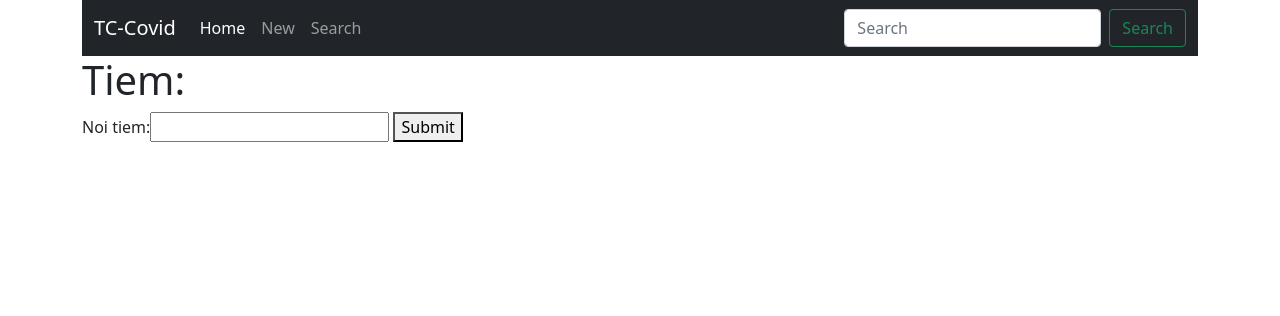
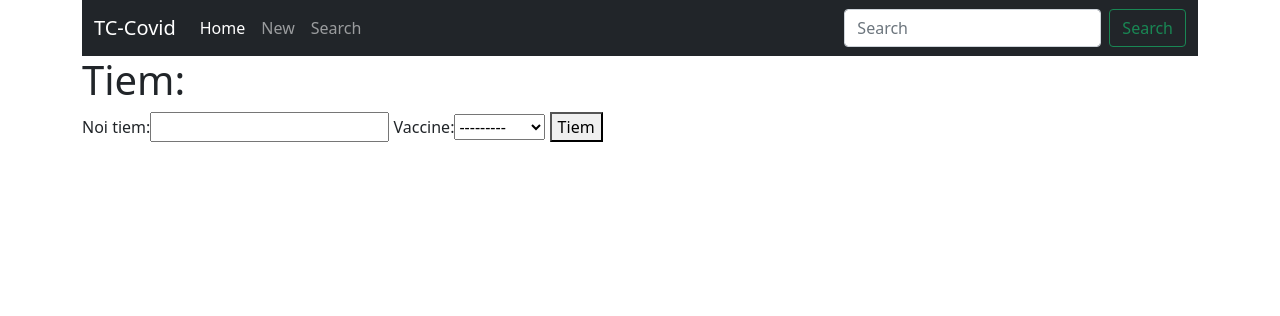
Before and after one commit to caohuyphuong/news-accounts, a Django app: page /tiemchung/tiem-create/20 in a window 1280 px wide. Shown: the top 316 px of the page. Run offline with Django 3.2, Linux system fonts and the light colour scheme; data comes from the database, SQL or seed files in the repository; both versions use the stored data as it was after the commit.

Commit message:
part 16: vaccine

```diff
--- /dev/null
+++ b/src/templates/snippets/form.html
@@ -0,0 +1,4 @@
+<form method="POST">{% csrf_token %}
+    {{ form }}
+    <button type="submit">{{ name|default:"Submit" }}</button>
+</form>
--- a/src/tiemchung/admin.py
+++ b/src/tiemchung/admin.py
@@ -1,5 +1,6 @@
 from django.contrib import admin
-from .models import Dan, Tiem
+from .models import Dan, Tiem, Vaccine
 
 admin.site.register(Dan)
 admin.site.register(Tiem)
+admin.site.register(Vaccine)
--- a/src/tiemchung/forms.py
+++ b/src/tiemchung/forms.py
@@ -24,4 +24,4 @@ class SearchForm(forms.Form):
 class TiemCreateModelForm(forms.ModelForm):
     class Meta:
         model = Tiem
-        fields = ['noi_tiem']
+        fields = ['noi_tiem', 'vaccine']
--- a/src/tiemchung/models.py
+++ b/src/tiemchung/models.py
@@ -7,6 +7,7 @@ from django.urls import reverse
 class Dan(models.Model):
     cccd = models.CharField(max_length=20, unique=True)
     ten = models.CharField(max_length=50)
+    created = models.DateTimeField(auto_now_add=True)
 
     class Meta:
         verbose_name_plural = 'Dan'
@@ -18,10 +19,23 @@ class Dan(models.Model):
         return reverse('tiemchung:dan-detail', kwargs={'pk': self.pk})
 
 
+class Vaccine(models.Model):
+    title = models.CharField(max_length=50)
+    made_in = models.CharField(max_length=50)
+
+    class Meta:
+        verbose_name_plural = 'Vaccine'
+
+    def __str__(self):
+        return self.title
+
+
 class Tiem(models.Model):
     dan = models.ForeignKey(Dan, on_delete=models.CASCADE)
     ngay_tiem = models.DateTimeField(default=timezone.now)
     noi_tiem = models.CharField(max_length=100)
+    vaccine = models.ForeignKey(
+        Vaccine, on_delete=models.CASCADE, null=True, blank=True)
 
     class Meta:
         verbose_name_plural = 'Tiem'
--- a/src/tiemchung/templates/tiemchung/dan_tiem.html
+++ b/src/tiemchung/templates/tiemchung/dan_tiem.html
@@ -9,7 +9,7 @@
 <ul>
 {% for tiem in object_list %}
     <li>
-        Ngay tiem: {{ tiem.ngay_tiem }} - Noi tiem: {{ tiem.noi_tiem }}
+        Ngay tiem: {{ tiem.ngay_tiem }} - Noi tiem: {{ tiem.noi_tiem }} - Vaccine: {{ tiem.vaccine.title }}
     </li>
 {% empty %}
     <p>Chua tiem</p>
--- a/src/tiemchung/templates/tiemchung/tiem_create.html
+++ b/src/tiemchung/templates/tiemchung/tiem_create.html
@@ -2,9 +2,6 @@
 {% block title %}Dan create{% endblock title %}
 {% block content %}
 <h1>Tiem:</h1>
-<form method="POST">{% csrf_token %}
-    {{ form }}
-    <button type="submit">Submit</button>
-</form>
+{% include 'snippets/form.html' with name="Tiem" %}
 
 {% endblock content %}
```
Also changed, not shown: src/tiemchung/templates/tiemchung/create.html (+1 -8 lines), src/db.sqlite3, src/tiemchung/migrations/0003_auto_20211012_2214.py (added).
